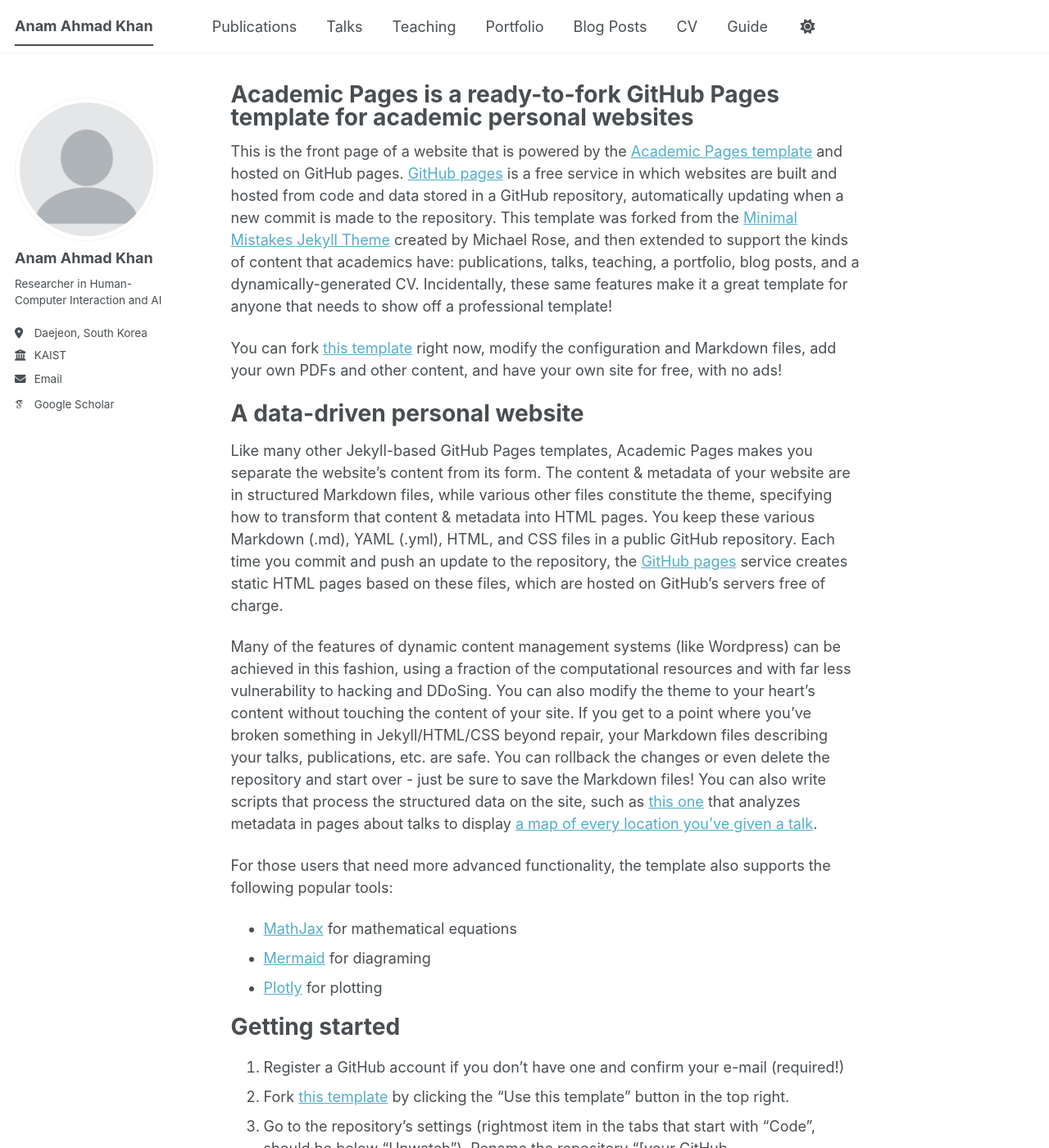
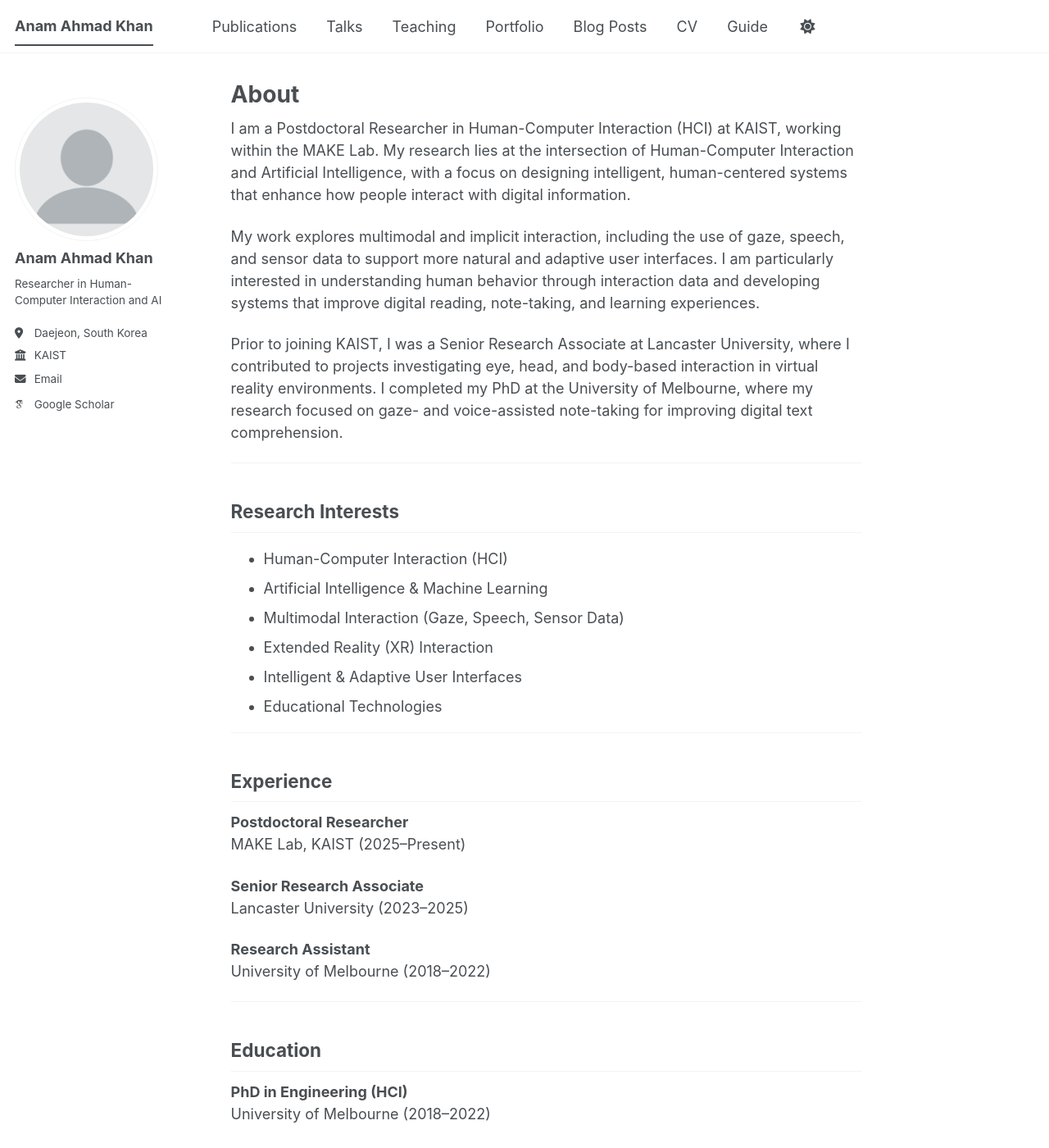
Before and after one commit to khananamahmad3-max/anamkhan.github.io, a Jekyll site: the page built from _pages/about.md, in a window 1280 px wide and 1400 px high. Shown: the whole window at 82% size. Built offline with Jekyll 4.4.1, drawn with Linux system fonts in a browser that asks for light colours; some web fonts are replaced; a script bundle is joined from its source files by our own code; library files that are not in the unit come from our copies; some of the changed text lies outside the part shown.

Commit message:
Update about.md

```diff
--- a/_pages/about.md
+++ b/_pages/about.md
@@ -1,56 +1,57 @@
 ---
+layout: single
+title: "About"
 permalink: /
-title: "Academic Pages is a ready-to-fork GitHub Pages template for academic personal websites"
 author_profile: true
-redirect_from:
-  - /about/
-  - /about.html
 ---
 
-This is the front page of a website that is powered by the [Academic Pages template](https://github.com/academicpages/academicpages.github.io) and hosted on GitHub pages. [GitHub pages](https://pages.github.com) is a free service in which websites are built and hosted from code and data stored in a GitHub repository, automatically updating when a new commit is made to the repository. This template was forked from the [Minimal Mistakes Jekyll Theme](https://mmistakes.github.io/minimal-mistakes/) created by Michael Rose, and then extended to support the kinds of content that academics have: publications, talks, teaching, a portfolio, blog posts, and a dynamically-generated CV. Incidentally, these same features make it a great template for anyone that needs to show off a professional template!
+I am a Postdoctoral Researcher in Human-Computer Interaction (HCI) at KAIST, working within the MAKE Lab. My research lies at the intersection of Human-Computer Interaction and Artificial Intelligence, with a focus on designing intelligent, human-centered systems that enhance how people interact with digital information.
 
- You can fork [this template](https://github.com/academicpages/academicpages.github.io) right now, modify the configuration and Markdown files, add your own PDFs and other content, and have your own site for free, with no ads!
+My work explores multimodal and implicit interaction, including the use of gaze, speech, and sensor data to support more natural and adaptive user interfaces. I am particularly interested in understanding human behavior through interaction data and developing systems that improve digital reading, note-taking, and learning experiences.
 
-A data-driven personal website
-======
-Like many other Jekyll-based GitHub Pages templates, Academic Pages makes you separate the website's content from its form. The content & metadata of your website are in structured Markdown files, while various other files constitute the theme, specifying how to transform that content & metadata into HTML pages. You keep these various Markdown (.md), YAML (.yml), HTML, and CSS files in a public GitHub repository. Each time you commit and push an update to the repository, the [GitHub pages](https://pages.github.com/) service creates static HTML pages based on these files, which are hosted on GitHub's servers free of charge.
+Prior to joining KAIST, I was a Senior Research Associate at Lancaster University, where I contributed to projects investigating eye, head, and body-based interaction in virtual reality environments. I completed my PhD at the University of Melbourne, where my research focused on gaze- and voice-assisted note-taking for improving digital text comprehension.
 
-Many of the features of dynamic content management systems (like Wordpress) can be achieved in this fashion, using a fraction of the computational resources and with far less vulnerability to hacking and DDoSing. You can also modify the theme to your heart's content without touching the content of your site. If you get to a point where you've broken something in Jekyll/HTML/CSS beyond repair, your Markdown files describing your talks, publications, etc. are safe. You can rollback the changes or even delete the repository and start over - just be sure to save the Markdown files! You can also write scripts that process the structured data on the site, such as [this one](https://github.com/academicpages/academicpages.github.io/blob/master/talkmap.ipynb) that analyzes metadata in pages about talks to display [a map of every location you've given a talk](https://academicpages.github.io/talkmap.html).
+---
 
-For those users that need more advanced functionality, the template also supports the following popular tools:
-- [MathJax](https://www.mathjax.org/) for mathematical equations
-- [Mermaid](https://mermaid.js.org/) for diagraming
-- [Plotly](https://plotly.com/javascript/) for plotting
+## Research Interests
 
-Getting started
-======
-1. Register a GitHub account if you don't have one and confirm your e-mail (required!)
-1. Fork [this template](https://github.com/academicpages/academicpages.github.io) by clicking the "Use this template" button in the top right.
-1. Go to the repository's settings (rightmost item in the tabs that start with "Code", should be below "Unwatch"). Rename the repository "[your GitHub username].github.io", which will also be your website's URL.
-1. Set site-wide configuration and create content & metadata (see below -- also see [this set of diffs](https://archive.is/3TPas) showing what files were changed to set up [an example site](https://getorg-testacct.github.io) for a user with the username "getorg-testacct")
-1. Upload any files (like PDFs, .zip files, etc.) to the files/ directory. They will appear at https://[your GitHub username].github.io/files/example.pdf.
-1. Check status by going to the repository settings, in the "GitHub pages" section
+- Human-Computer Interaction (HCI)
+- Artificial Intelligence & Machine Learning
+- Multimodal Interaction (Gaze, Speech, Sensor Data)
+- Extended Reality (XR) Interaction
+- Intelligent & Adaptive User Interfaces
+- Educational Technologies
 
-Site-wide configuration
-------
-The main configuration file for the site is in the base directory in [_config.yml](https://github.com/academicpages/academicpages.github.io/blob/master/_config.yml), which defines the content in the sidebars and other site-wide features. You will need to replace the default variables with ones about yourself and your site's github repository. The configuration file for the top menu is in [_data/navigation.yml](https://github.com/academicpages/academicpages.github.io/blob/master/_data/navigation.yml). For example, if you don't have a portfolio or blog posts, you can remove those items from that navigation.yml file to remove them from the header.
+---
 
-Create content & metadata
-------
-For site content, there is one Markdown file for each type of content, which are stored in directories like _publications, _talks, _posts, _teaching, or _pages. For example, each talk is a Markdown file in the [_talks directory](https://github.com/academicpages/academicpages.github.io/tree/master/_talks). At the top of each Markdown file is structured data in YAML about the talk, which the theme will parse to do lots of cool stuff. The same structured data about a talk is used to generate the list of talks on the [Talks page](https://academicpages.github.io/talks), each [individual page](https://academicpages.github.io/talks/2012-03-01-talk-1) for specific talks, the talks section for the [CV page](https://academicpages.github.io/cv), and the [map of places you've given a talk](https://academicpages.github.io/talkmap.html) (if you run this [python file](https://github.com/academicpages/academicpages.github.io/blob/master/talkmap.py) or [Jupyter notebook](https://github.com/academicpages/academicpages.github.io/blob/master/talkmap.ipynb), which creates the HTML for the map based on the contents of the _talks directory).
+## Experience
 
-**Markdown generator**
+**Postdoctoral Researcher**
+MAKE Lab, KAIST (2025–Present)
 
-The repository includes [a set of Jupyter notebooks](https://github.com/academicpages/academicpages.github.io/tree/master/markdown_generator
-) that converts a CSV containing structured data about talks or presentations into individual Markdown files that will be properly formatted for the Academic Pages template. The sample CSVs in that directory are the ones I used to create my own personal website at stuartgeiger.com. My usual workflow is that I keep a spreadsheet of my publications and talks, then run the code in these notebooks to generate the Markdown files, then commit and push them to the GitHub repository.
+**Senior Research Associate**
+Lancaster University (2023–2025)
 
-How to edit your site's GitHub repository
-------
-Many people use a git client to create files on their local computer and then push them to GitHub's servers. If you are not familiar with git, you can directly edit these configuration and Markdown files directly in the github.com interface. Navigate to a file (like [this one](https://github.com/academicpages/academicpages.github.io/blob/master/_talks/2012-03-01-talk-1.md) and click the pencil icon in the top right of the content preview (to the right of the "Raw | Blame | History" buttons). You can delete a file by clicking the trashcan icon to the right of the pencil icon. You can also create new files or upload files by navigating to a directory and clicking the "Create new file" or "Upload files" buttons.
+**Research Assistant**
+University of Melbourne (2018–2022)
 
-Example: editing a Markdown file for a talk
-![Editing a Markdown file for a talk](/images/editing-talk.png)
+---
 
-For more info
-------
-More info about configuring Academic Pages can be found in [the guide](https://academicpages.github.io/markdown/), the [growing wiki](https://github.com/academicpages/academicpages.github.io/wiki), and you can always [ask a question on GitHub](https://github.com/academicpages/academicpages.github.io/discussions). The [guides for the Minimal Mistakes theme](https://mmistakes.github.io/minimal-mistakes/docs/configuration/) (which this theme was forked from) might also be helpful.
+## Education
+
+**PhD in Engineering (HCI)**
+University of Melbourne (2018–2022)
+
+**Master of Information Technology**
+University of Melbourne (2017)
+
+**BSc in Computer Science**
+National University of Science and Technology, Pakistan (2016)
+
+---
+
+## Links
+
+- [Google Scholar](https://scholar.google.com/citations?user=j5thF_4AAAAJ)
+- [LinkedIn](https://www.linkedin.com/in/anam-ahmad-khan)
+- [Download CV](../cv.pdf)
```
